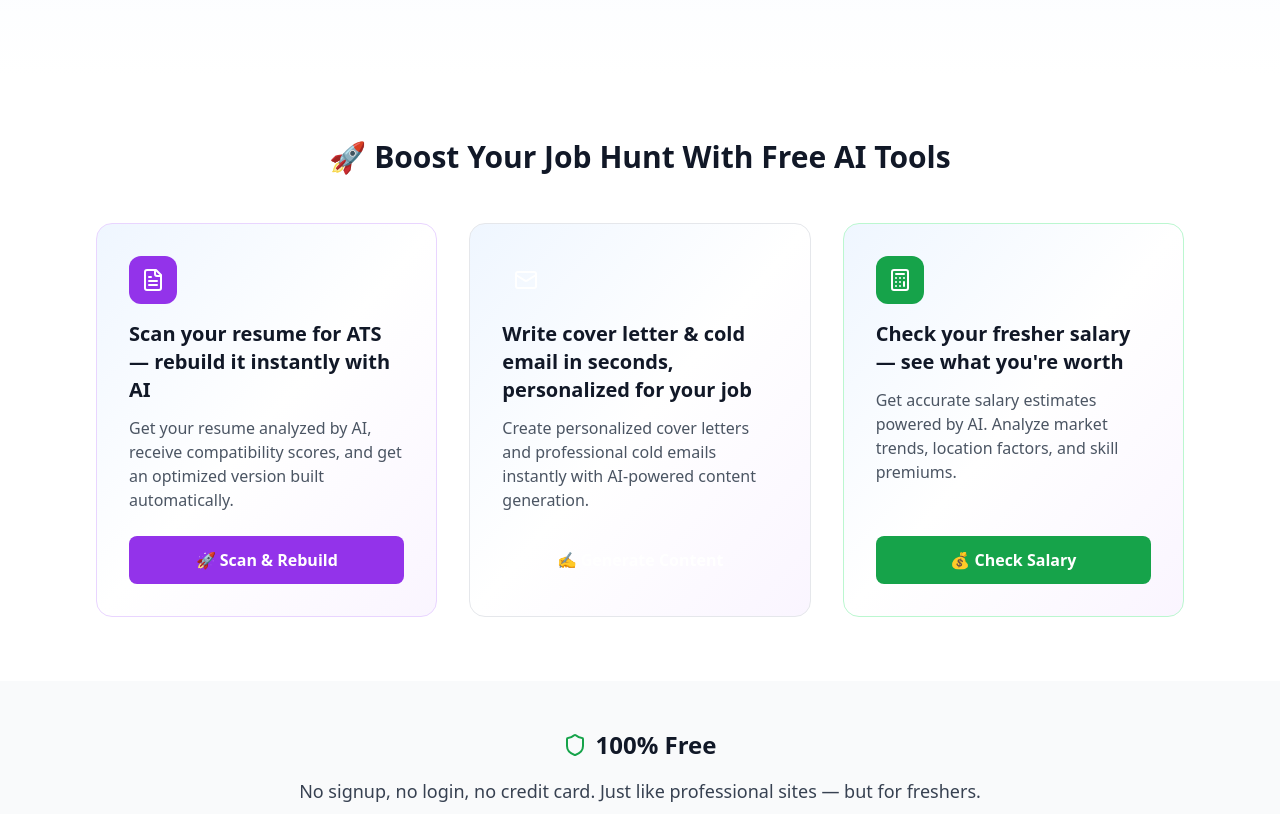
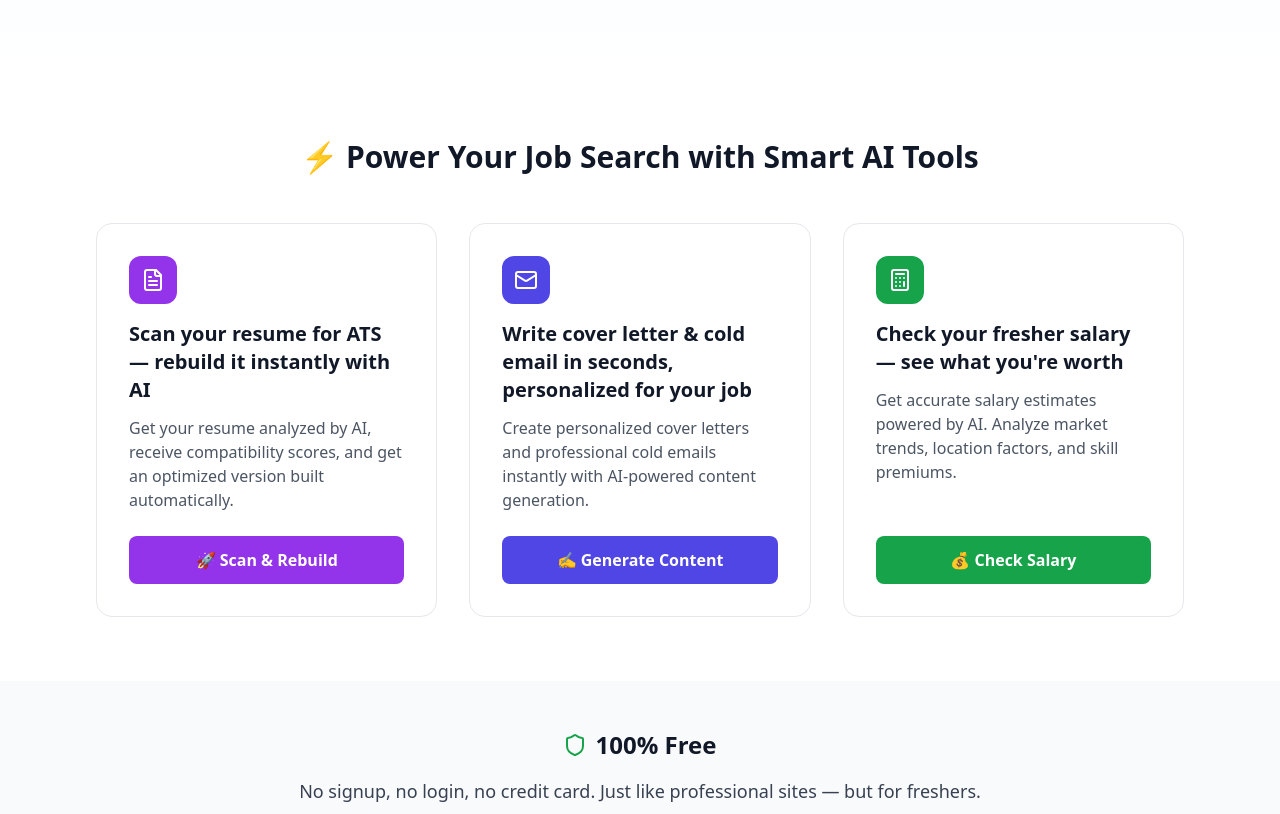
Before and after one commit to vinay2700/Fresherhub_2025, a React (Vite) app: page / in a window 1280 px wide. Shown: the part 480-1294 px from the top of the page. Built offline with nearby package versions, Linux system fonts and the light colour scheme; no server answers; the database is empty.

Commit message:
Updated Homepage.tsx

```diff
--- a/src/components/Homepage.tsx
+++ b/src/components/Homepage.tsx
@@ -150,7 +150,7 @@ const Homepage: React.FC<HomepageProps> = ({ onNavigate }) => {
       <section className="py-16 bg-white">
         <div className="max-w-6xl mx-auto px-4 sm:px-6 lg:px-8">
           <div className="text-center mb-12">
-            <h2 className="text-3xl font-bold text-gray-900 mb-4">🚀 Boost Your Job Hunt With Free AI Tools</h2>
+            <h2 className="text-3xl font-bold text-gray-900 mb-4">⚡ Power Your Job Search with Smart AI Tools</h2>
           </div>
 
           <div className="grid grid-cols-1 md:grid-cols-3 gap-8">
@@ -159,7 +159,7 @@ const Homepage: React.FC<HomepageProps> = ({ onNavigate }) => {
                 icon: <FileText className="h-6 w-6 text-white" />,
                 title: 'Scan your resume for ATS — rebuild it instantly with AI',
                 description: 'Get your resume analyzed by AI, receive compatibility scores, and get an optimized version built automatically.',
-                color: 'purple',
+                bgColor: 'bg-purple-600',
                 buttonText: '🚀 Scan & Rebuild',
                 onClick: () => onNavigate('ats')
               },
@@ -167,7 +167,7 @@ const Homepage: React.FC<HomepageProps> = ({ onNavigate }) => {
                 icon: <Mail className="h-6 w-6 text-white" />,
                 title: 'Write cover letter & cold email in seconds, personalized for your job',
                 description: 'Create personalized cover letters and professional cold emails instantly with AI-powered content generation.',
-                color: 'indigo',
+                bgColor: 'bg-indigo-600',
                 buttonText: '✍️ Generate Content',
                 onClick: () => onNavigate('cover')
               },
@@ -175,14 +175,14 @@ const Homepage: React.FC<HomepageProps> = ({ onNavigate }) => {
                 icon: <Calculator className="h-6 w-6 text-white" />,
                 title: "Check your fresher salary — see what you're worth",
                 description: 'Get accurate salary estimates powered by AI. Analyze market trends, location factors, and skill premiums.',
-                color: 'green',
+                bgColor: 'bg-green-600',
                 buttonText: '💰 Check Salary',
                 onClick: () => onNavigate('salary')
               }
-            ].map(({ icon, title, description, color, buttonText, onClick }, idx) => (
-              <div key={idx} className={`flex flex-col justify-between h-full bg-gradient-to-br from-${color}-50 to-${color}-100 rounded-2xl p-8 border border-${color}-200 hover:shadow-lg transition-all duration-300`}>
+            ].map(({ icon, title, description, bgColor, buttonText, onClick }, idx) => (
+              <div key={idx} className={`flex flex-col justify-between h-full bg-white rounded-2xl p-8 border border-gray-200 hover:shadow-lg transition-all duration-300`}>
                 <div>
-                  <div className={`p-3 bg-${color}-600 rounded-xl w-fit mb-4`}>
+                  <div className={`p-3 ${bgColor} rounded-xl w-fit mb-4`}>
                     {icon}
                   </div>
                   <h3 className="text-xl font-bold text-gray-900 mb-3">{title}</h3>
@@ -190,7 +190,7 @@ const Homepage: React.FC<HomepageProps> = ({ onNavigate }) => {
                 </div>
                 <button
                   onClick={onClick}
-                  className={`mt-6 w-full bg-${color}-600 hover:bg-${color}-700 text-white px-6 py-3 rounded-lg font-semibold transition-colors`}
+                  className={`mt-6 w-full ${bgColor} hover:opacity-90 text-white px-6 py-3 rounded-lg font-semibold transition-colors`}
                 >
                   {buttonText}
                 </button>
```
